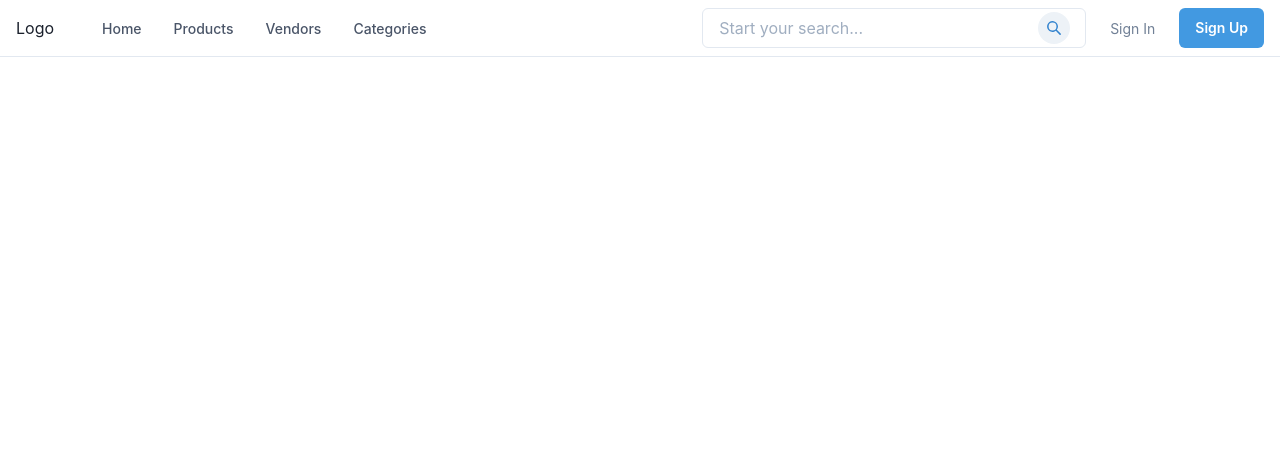
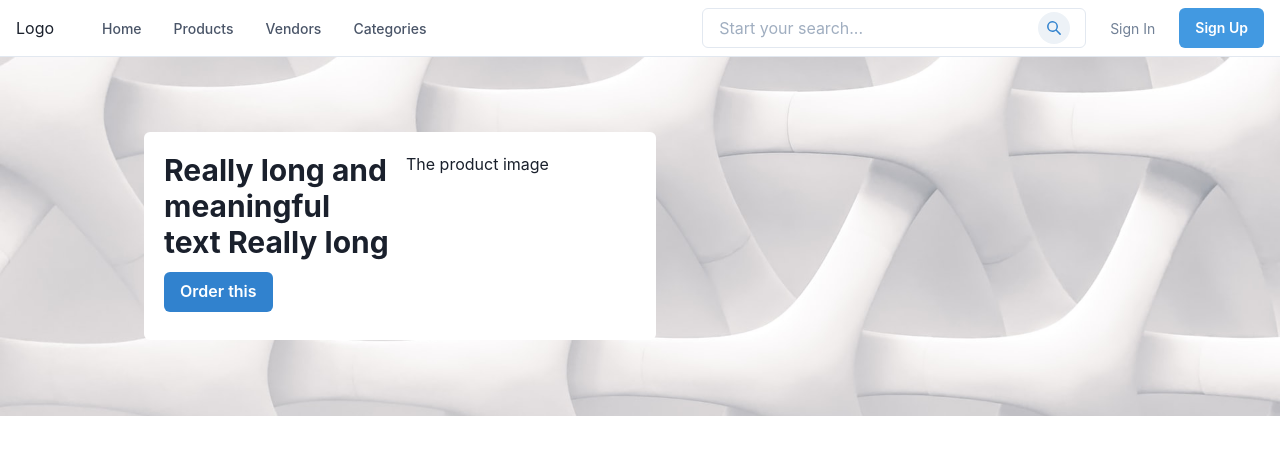
Before and after one commit to serzhan181/shop-v, a Next.js app in the folder client/: page / in a window 1280 px wide. Shown: the top 454 px of the page. Built offline with nearby package versions, Linux system fonts and the light colour scheme.

Commit message:
promte card component added

```diff
--- /dev/null
+++ b/client/components/card/index.js
@@ -0,0 +1,5 @@
+import { Box } from '@chakra-ui/react'
+
+export default function Card() {
+  return <Box>Hello</Box>
+}
--- a/client/components/header.js
+++ b/client/components/header.js
@@ -32,7 +32,7 @@ export default function Header() {
   const { isOpen, onToggle } = useDisclosure()
 
   return (
-    <Box position='fixed' top='0' w='100%' height='12'>
+    <Box position='fixed' top='0' w='100%' height='sm'>
       <motion.div
         initial={{ opacity: 0, y: -100 }}
         animate={{ opacity: 1, y: 0 }}
--- /dev/null
+++ b/client/components/promote-card.js
@@ -0,0 +1,37 @@
+import { Flex, Box, Button, Heading, Text } from '@chakra-ui/react'
+
+export default function PromoteCard() {
+  return (
+    <Flex
+      justifyContent='space-between'
+      w='lg'
+      h='52'
+      bg='white'
+      borderRadius='md'
+      p='5'
+    >
+      <Flex w='50%' alignItems='center' flexDir='column' mr='3'>
+        <Flex
+          flexDir='column'
+          justifyContent='space-between'
+          w='100%'
+          h='40'
+          position='relative'
+        >
+          <Box h='70%' overflow='hidden'>
+            <Heading size='lg'>
+              Really long and meaningful text Really long and meaningful text
+            </Heading>
+          </Box>
+
+          <Box position='absolute' bottom='0' left='0'>
+            <Button colorScheme='blue' mt={7}>
+              Order this
+            </Button>
+          </Box>
+        </Flex>
+      </Flex>
+      <Box w='50%'>The product image</Box>
+    </Flex>
+  )
+}
--- /dev/null
+++ b/client/mockData/promotedProducts.js
@@ -0,0 +1,20 @@
+export const products = {
+  result: [
+    {
+      promoted: {
+        isPromoted: true,
+        linkToProduct: {
+          _ref: '227bbb74-5656-4376-80b3-7424bddc5001',
+          _type: 'reference',
+        },
+        previewImg: {
+          _type: 'image',
+          asset: {
+            _ref: 'image-3650330510b34f2e86ccba4b816680a2fe6061f1-1920x1280-jpg',
+            _type: 'reference',
+          },
+        },
+      },
+    },
+  ],
+}
--- a/client/next.config.js
+++ b/client/next.config.js
@@ -1,3 +1,7 @@
 module.exports = {
   reactStrictMode: true,
+
+  images: {
+    domains: ['cdn.sanity.io'],
+  },
 }
--- a/client/pages/index.js
+++ b/client/pages/index.js
@@ -1,12 +1,39 @@
 import BaseLayout from '@/layout/base'
-import { Container, Button, Box } from '@chakra-ui/react'
+import Head from 'next/head'
+import Image from 'next/image'
+import { Container, Button, Box, Flex, Center } from '@chakra-ui/react'
+import PromoteCard from '@/components/promote-card'
 
-export default function Home() {
+import { products } from '../mockData/promotedProducts.js'
+
+export default function Home({ pros, imageSource }) {
   return (
-    <BaseLayout>
-      <Container maxW='container.lg'>
-        <Box pt='5'></Box>
-      </Container>
-    </BaseLayout>
+    <>
+      <Head>
+        <title>Shop-v</title>
+      </Head>
+      <BaseLayout>
+        <Flex
+          height={{ base: 'calc(100vh - 56px)', md: '45vh' }}
+          backgroundImage='/background.jpg'
+          backgroundPosition='center'
+          backgroundSize='cover'
+          alignItems='center'
+        >
+          <Container maxW='container.lg'>
+            <PromoteCard />
+          </Container>
+        </Flex>
+      </BaseLayout>
+    </>
   )
 }
+
+export async function getStaticProps(context) {
+  return {
+    props: {
+      pros: products.result[0],
+      imageSource: products.result[0].promoted.previewImg.asset._ref,
+    },
+  }
+}
--- /dev/null
+++ b/package.json
@@ -0,0 +1,5 @@
+{
+  "dependencies": {
+    "@sanity/image-url": "^0.140.22"
+  }
+}
```
Also changed, not shown: client/hooks/useSanityImg.js (added, +11 -0 lines), client/public/background.jpg (added), 1 other file (tests, documents, lock files or other folders).
